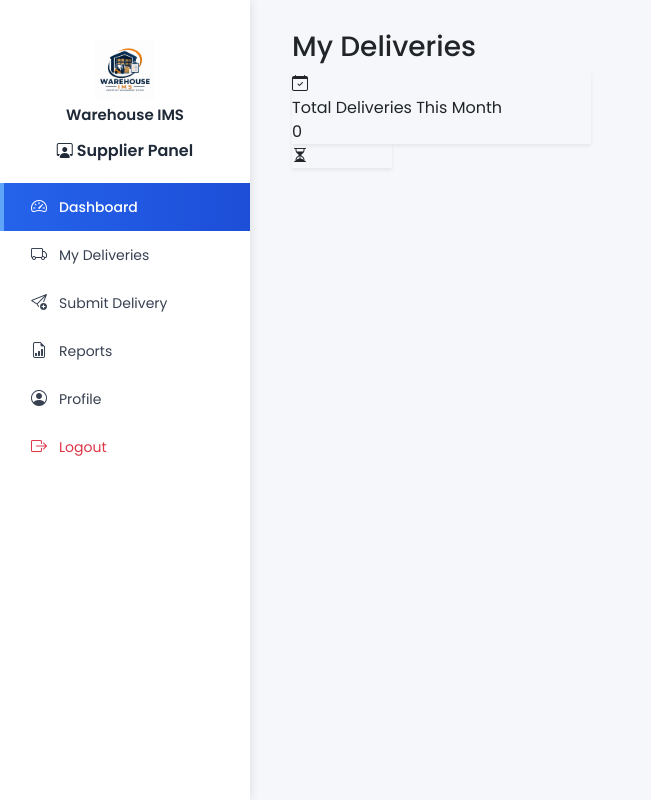
After one commit to Juven165/WarehouseIMS, a Django app: page /suppliers/supplier/supplier-delivery/ in a window 1280 px wide. The commit adds this page. Shown: the whole page, without its empty margins (0-651 px from the left). Run offline with Django 5.2, Linux system fonts and the light colour scheme; the visitor is signed in with stand-in values (Sample User, id 1); data that the repository does not hold is empty; some libraries are stand-ins or nearby versions.

Commit message:
Add page

```diff
--- a/staff/templates/main/base_suppliers.html
+++ b/staff/templates/main/base_suppliers.html
@@ -129,7 +129,7 @@
             <i class="bi bi-speedometer2"></i> Dashboard
         </a>
 
-        <a href="#">
+        <a href="{% url 'supplier_deliveries' %}">
             <i class="bi bi-truck"></i> My Deliveries
         </a>
 
--- /dev/null
+++ b/staff/templates/supplier/supplier_my_deliveries.html
@@ -0,0 +1,39 @@
+{% extends 'main/base_suppliers.html' %}
+
+{% block title %}My Deliveries | Warehouse IMS{% endblock %}
+
+{% block content %}
+<div class="container-fluid">
+    <div class="header">
+        <h3>My Deliveries</h3>
+    </div>
+
+    <div class="row g-4">
+        <div class="col-xl-4 col-md-3">
+            <div class="deliveries-card shadow-sm">
+
+                <div class="icon-box deliveries-icon">
+                    <i class="bi bi-calendar-check"></i>
+                </div>
+
+                <div class="card-level">
+                    Total Deliveries This Month
+                </div>
+
+                <div class="card-number">
+                    {{ deliveries_this_month }}
+                </div>
+            </div>
+
+            <div class="col-xl-4 col-md-3">
+                <div class="deliveries-card shadow-sm">
+
+                    <div class="icon-box pending-icon">
+                        <i class="bi bi-hourglass-split"></i>
+                    </div>
+                </div>
+            </div>
+        </div>
+    </div>
+</div>
+{% endblock %}
--- a/suppliers/urls.py
+++ b/suppliers/urls.py
@@ -3,4 +3,5 @@ from . import views
 
 urlpatterns = [
     path('supplier-dashboard/', views.SupplierDashboard.as_view(), name='supplier_dashboard'),
+    path('supplier/supplier-delivery/', views.SupplierMyDeliveries.as_view(), name='supplier_deliveries'),
 ]
--- a/suppliers/views.py
+++ b/suppliers/views.py
@@ -1,6 +1,10 @@
 from django.contrib.auth.mixins import LoginRequiredMixin
 from django.views.generic import TemplateView
 from staff.models import StockTransaction, Supplier
+from django.contrib.auth.decorators import login_required
+from django.utils import timezone
+from datetime import datetime
+
 
 class SupplierDashboard(LoginRequiredMixin, TemplateView):
     template_name = 'dashboard/supplier_dashboard.html'
@@ -26,3 +30,35 @@ class SupplierDashboard(LoginRequiredMixin, TemplateView):
         context['recent_deliveries'] = transactions.order_by('-transaction_date')[:10]
 
         return context
+
+class SupplierMyDeliveries(LoginRequiredMixin, TemplateView):
+    template_name = 'supplier/supplier_my_deliveries.html'
+
+    def get_context_data(self, **kwargs):
+        context = super().get_context_data(**kwargs)
+
+        supplier = Supplier.objects.filter(email=self.request.user.email).first()
+
+        if supplier:
+            transactions = StockTransaction.objects.filter(
+                supplier=supplier,
+                transaction_type="Stock In"
+            ).select_related('product').order_by('-transaction_date')
+        else:
+            transactions = StockTransaction.objects.none()
+
+        # This Month filter
+        now = timezone.now()
+        this_month = transactions.filter(
+            transaction_date__year=now.year,
+            transaction_date__month=now.month
+        )
+
+        context['supplier'] = supplier
+        context['transactions'] = transactions
+        context['deliveries_this_month'] = this_month.count()
+        context['pending_count'] = transactions.filter(status='Pending').count()
+        context['approved_count'] = transactions.filter(status='Approved').count()
+        context['rejected_count'] = transactions.filter(status='Rejected').count()
+
+        return context
```
